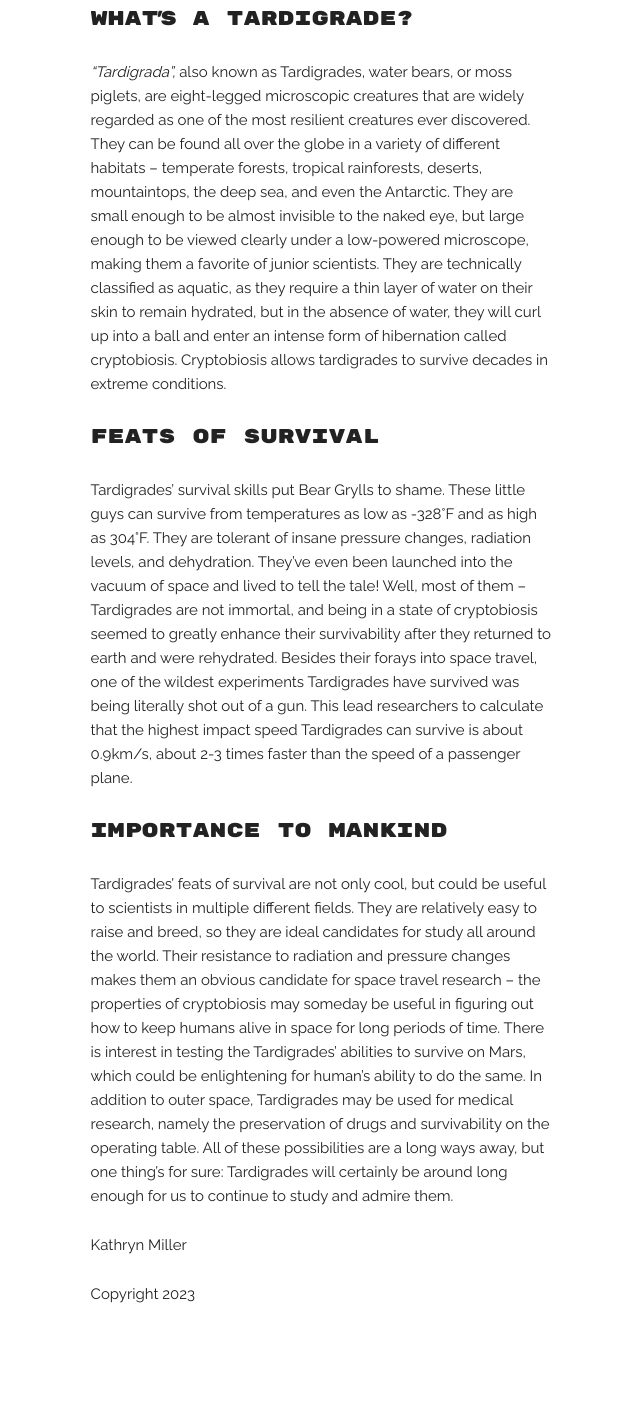
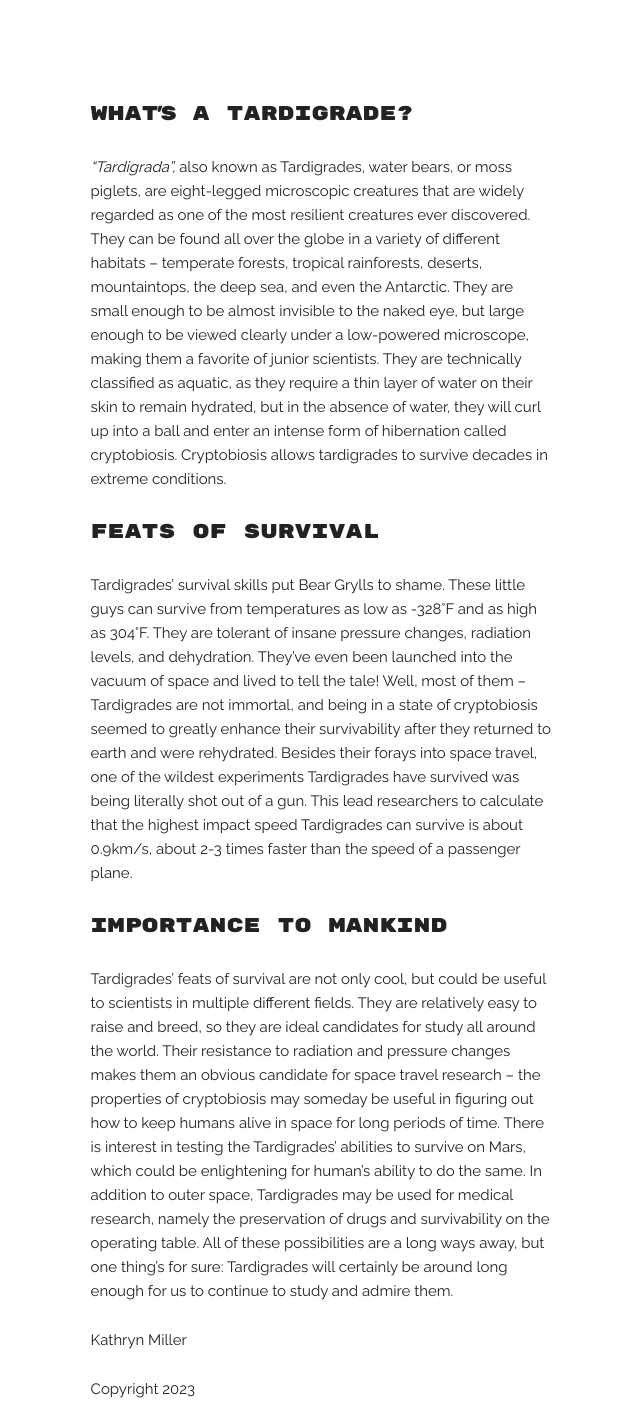
Before and after one commit to Kmille582/tardigrades, a plain HTML site: page index.html in a window 1280 px wide. Shown: the part 544-1970 px from the top of the page, without its empty margins (319-959 px from the left). Before the commit the page ends 1875 px from the top, so only its background shows below. Drawn offline with Linux system fonts and the light colour scheme; a web font is replaced by a local one.

Commit message:
morning march 9 changes

```diff
--- a/css/stylesheet.css
+++ b/css/stylesheet.css
@@ -26,7 +26,7 @@
     color: white;
 }
 .body {
-    margin: 260px 0px 0px 0px;
+    margin: 37% 0% 0% 0%;
 }
 #topic-head1 {
     font-family:'Rubik Mono One', sans-serif;
--- a/index.html
+++ b/index.html
@@ -44,11 +44,11 @@
     <div class="row">
       <div class="six columns body" style="margin-left: 26%;">
         <div id="topic-head1"><p>What's a Tardigrade?</p></div>
-          <p><i>“Tardigrada”,</i> also known as Tardigrades, water bears, or moss piglets, are eight-legged microscopic creatures that are widely regarded as one of the most resilient creatures ever discovered. They can be found all over the globe in a variety of different habitats – temperate forests, tropical rainforests, deserts, mountaintops, the deep sea, and even the Antarctic. They are small enough to be almost invisible to the naked eye, but large enough to be viewed clearly under a low-powered microscope, making them a favorite of junior scientists. They are technically classified as aquatic, as they require a thin layer of water on their skin to remain hydrated, but in the absence of water, they will curl up into a ball and enter an intense form of hibernation called cryptobiosis. Cryptobiosis allows tardigrades to survive decades in extreme conditions.</p>
+          <div id="content-1"><p><i>“Tardigrada”,</i> also known as Tardigrades, water bears, or moss piglets, are eight-legged microscopic creatures that are widely regarded as one of the most resilient creatures ever discovered. They can be found all over the globe in a variety of different habitats – temperate forests, tropical rainforests, deserts, mountaintops, the deep sea, and even the Antarctic. They are small enough to be almost invisible to the naked eye, but large enough to be viewed clearly under a low-powered microscope, making them a favorite of junior scientists. They are technically classified as aquatic, as they require a thin layer of water on their skin to remain hydrated, but in the absence of water, they will curl up into a ball and enter an intense form of hibernation called cryptobiosis. Cryptobiosis allows tardigrades to survive decades in extreme conditions.</p></div>
         <div id="topic-head2"><p>Feats of Survival</p></div>
-          <p>Tardigrades’ survival skills put Bear Grylls to shame. These little guys can survive from temperatures as low as -328°F and as high as 304°F. They are tolerant of insane pressure changes, radiation levels, and dehydration. They’ve even been launched into the vacuum of space and lived to tell the tale! Well, most of them – Tardigrades are not immortal, and being in a state of cryptobiosis seemed to greatly enhance their survivability after they returned to earth and were rehydrated. Besides their forays into space travel, one of the wildest experiments Tardigrades have survived was being literally shot out of a gun. This lead researchers to calculate that the highest impact speed Tardigrades can survive is about 0.9km/s, about 2-3 times faster than the speed of a passenger plane.</p>
+          <div id="content-2"><p>Tardigrades’ survival skills put Bear Grylls to shame. These little guys can survive from temperatures as low as -328°F and as high as 304°F. They are tolerant of insane pressure changes, radiation levels, and dehydration. They’ve even been launched into the vacuum of space and lived to tell the tale! Well, most of them – Tardigrades are not immortal, and being in a state of cryptobiosis seemed to greatly enhance their survivability after they returned to earth and were rehydrated. Besides their forays into space travel, one of the wildest experiments Tardigrades have survived was being literally shot out of a gun. This lead researchers to calculate that the highest impact speed Tardigrades can survive is about 0.9km/s, about 2-3 times faster than the speed of a passenger plane.</p></div>
         <div id="topic-head3"><p>Importance to Mankind</p></div>
-          <p>Tardigrades’ feats of survival are not only cool, but could be useful to scientists in multiple different fields. They are relatively easy to raise and breed, so they are ideal candidates for study all around the world. Their resistance to radiation and pressure changes makes them an obvious candidate for space travel research – the properties of cryptobiosis may someday be useful in figuring out how to keep humans alive in space for long periods of time. There is interest in testing the Tardigrades’ abilities to survive on Mars, which could be enlightening for human’s ability to do the same. In addition to outer space, Tardigrades may be used for medical research, namely the preservation of drugs and survivability on the operating table. All of these possibilities are a long ways away, but one thing’s for sure: Tardigrades will certainly be around long enough for us to continue to study and admire them.</p>
+          <div id="content-3"><p>Tardigrades’ feats of survival are not only cool, but could be useful to scientists in multiple different fields. They are relatively easy to raise and breed, so they are ideal candidates for study all around the world. Their resistance to radiation and pressure changes makes them an obvious candidate for space travel research – the properties of cryptobiosis may someday be useful in figuring out how to keep humans alive in space for long periods of time. There is interest in testing the Tardigrades’ abilities to survive on Mars, which could be enlightening for human’s ability to do the same. In addition to outer space, Tardigrades may be used for medical research, namely the preservation of drugs and survivability on the operating table. All of these possibilities are a long ways away, but one thing’s for sure: Tardigrades will certainly be around long enough for us to continue to study and admire them.</p></div>
       </div>
       <div class="six columns" style="margin-left: 26%;">
         <footer>
```
Also changed, not shown: images/tardigrade-1.png (added), images/tardigrade-2.png (added).
